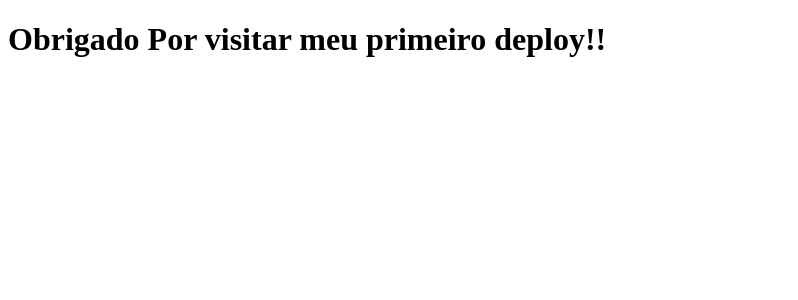
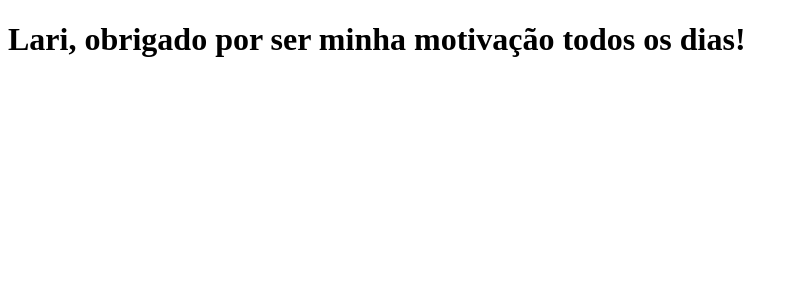
Before and after one commit to Nierich/curso-dev, a Next.js app: page / in a window 1280 px wide. Shown: the top 300 px of the page, without its empty margins (0-798 px from the left). Built offline with nearby package versions, Linux system fonts and the light colour scheme.

Commit message:
mudando a frase de novo

```diff
--- a/pages/index.js
+++ b/pages/index.js
@@ -1,5 +1,5 @@
 function Home(){
-    return <h1>Obrigado Por visitar meu primeiro deploy!!</h1>;
+    return <h1>Lari, obrigado por ser minha motivação todos os dias!</h1>;
 }
 
 export default Home;
```
